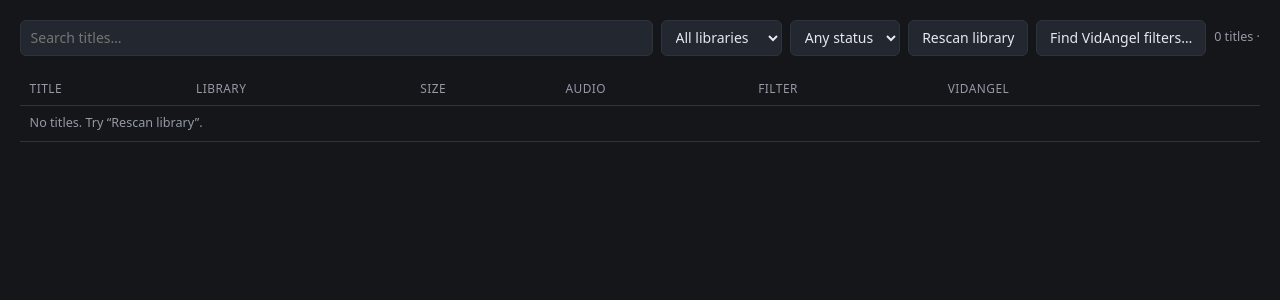
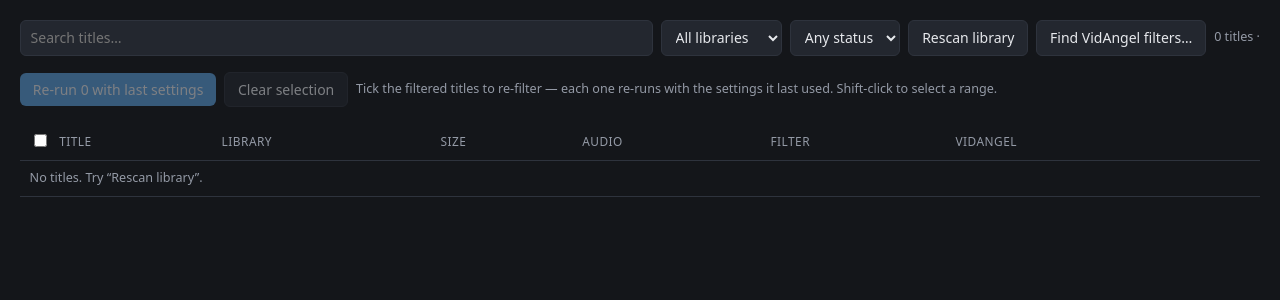
Before and after one commit to madmandrew/Movie-Filter-Converter, a FastAPI app: page / in a window 1280 px wide. Shown: the part 61-361 px from the top of the page. Run offline with FastAPI, Linux system fonts and the light colour scheme; data that the repository does not hold is empty.

Commit message:
Add bulk re-run: tick several titles, re-filter each with its last settings
Re-filtering a season meant opening each title's history, finding the last
run and clicking re-run, once per episode. After the codec/metadata fix that
is 82 titles of clicking, so it needed to be one gesture.

Adds a select column to the library table and `POST /api/runs/rerun-bulk`.
Each selected title is queued with the settings *that title* last used, not
one shared set copied from the first — a season is often not homogeneous, and
relicensing every episode to episode one's options would be a silent change.

Skipping beats failing for a batch: a title whose file has moved, or which has
never run, is reported by name and reason while the rest still queue. Silently
queueing 8 of 10 is how a season comes back still half broken.

Selection deliberately lives in the DOM rather than a module-level Set. The
list re-renders on every search and filter change, and a remembered selection
would queue titles the user can no longer see — verified that changing the
search clears it.

Verified in the browser against a stub library: shift-click selects a season
in two clicks, the header box selects the current filtered view only,
unfiltered titles offer no checkbox, and a mixed batch queues the good title
while naming both skips. Path containment is enforced server-side.

```diff
--- a/app/main.py
+++ b/app/main.py
@@ -1351,6 +1351,60 @@ def api_rerun(run_id: int):
     return {"run_id": new_id, "reused_from": run_id}
 
 
+class BulkRerunIn(BaseModel):
+    paths: list[str]
+
+
+@app.post("/api/runs/rerun-bulk")
+def api_rerun_bulk(body: BulkRerunIn):
+    """Re-queue several titles at once, each with its own last-used settings.
+
+    Re-filtering a whole season is otherwise a per-title chore: open the history, find
+    the last run, click re-run, repeat. This takes a list of titles and queues each one
+    with the settings *that title* last ran with — not one shared set of options, which
+    would quietly relicense a whole season to whatever the first episode happened to use.
+
+    Every path is reported individually and one bad path never sinks the batch. Skipping
+    beats failing here: a season where one episode's file was moved should still re-run
+    the other nine, and the caller gets told which one it left out and why.
+    """
+    conn = db.connect()
+    queued, skipped = [], []
+
+    # De-duplicated, but in the order given: the queue is FIFO, so the order the user
+    # selected episodes in is the order they get filtered.
+    seen: set[str] = set()
+    paths = [p for p in body.paths if not (p in seen or seen.add(p))]
+
+    for path in paths:
+        def skip(reason: str) -> None:
+            skipped.append({"path": path, "name": os.path.basename(path),
+                            "reason": reason})
+
+        if not library.within_roots(path):
+            skip("outside the configured library roots")
+            continue
+
+        row = conn.execute(
+            "SELECT id, options_json FROM runs WHERE path=? AND options_json IS NOT NULL "
+            "ORDER BY id DESC LIMIT 1", (path,)).fetchone()
+        if not row:
+            skip("no previous run to copy settings from")
+            continue
+        if not os.path.exists(path):
+            skip("file is gone — restore it from the archive first")
+            continue
+
+        opts = _without_legacy_output(path, json.loads(row["options_json"] or "{}"))
+        if not opts.get("output_path"):
+            opts["output_path"] = path
+        queued.append({"path": path, "name": os.path.basename(path),
+                       "run_id": jobs.enqueue(path, opts), "reused_from": row["id"]})
+
+    return {"queued": queued, "skipped": skipped,
+            "queue_length": len(jobs.queued_order())}
+
+
 @app.post("/api/runs/{run_id}/cancel")
 def api_cancel(run_id: int):
     """Cancel a run, whether it is queued or already running.
--- a/app/static/app.css
+++ b/app/static/app.css
@@ -94,6 +94,10 @@ th { color: var(--muted); font-weight: 500; font-size: .85em; text-transform: up
 tbody tr:hover { background: var(--panel); }
 td.name { max-width: 44ch; overflow: hidden; text-overflow: ellipsis; white-space: nowrap; }
 td.num { font-variant-numeric: tabular-nums; }
+/* Bulk-select column. Fixed and narrow so ticking down a season is a straight line
+   rather than a column that drifts with the longest title. */
+.pickcol { width: 1.5rem; padding-right: 0; }
+.pickcol input { cursor: pointer; }
 
 .pill {
   display: inline-block;
--- a/app/static/app.js
+++ b/app/static/app.js
@@ -196,7 +196,13 @@ async function loadLibrary() {
     const audio = t.audio_codec
       ? `${esc(t.audio_codec)}${t.channels ? ` ${t.channels}ch` : ''}`
       : '<span class="muted">—</span>';
+    // Only a title that has run before has settings to reuse. An unfiltered one has
+    // nothing to copy, so it gets no checkbox rather than a box that fails on click.
+    const rerunnable = t.status === 'filtered' || t.status === 'failed';
     return `<tr>
+      <td class="pickcol">${rerunnable
+        ? `<input type="checkbox" class="bulkbox" data-path="${esc(t.path)}">`
+        : ''}</td>
       <td class="name" title="${esc(t.path)}">${esc(t.name)}</td>
       <td class="muted">${esc(t.library)}</td>
       <td class="num">${t.size_gb} GB</td>
@@ -208,7 +214,7 @@ async function loadLibrary() {
       <td>${vidangelCell(t)}</td>
       <td><button data-path="${esc(t.path)}" class="filterbtn secondary">Filter…</button></td>
     </tr>`;
-  }).join('') || '<tr><td colspan="7" class="muted">No titles. Try “Rescan library”.</td></tr>';
+  }).join('') || '<tr><td colspan="8" class="muted">No titles. Try “Rescan library”.</td></tr>';
 
   $$('.filterbtn').forEach((b) =>
     b.addEventListener('click', () => openFilter(b.dataset.path)));
@@ -236,7 +242,105 @@ async function loadLibrary() {
     b.addEventListener('click', () => openPicker(b.dataset.path)));
   $$('.histbtn').forEach((b) =>
     b.addEventListener('click', () => openHistory(b.dataset.path)));
-}
+
+  wireBulkSelect();
+}
+
+/* ------------------------------------------------------- bulk re-run
+ *  Re-filtering a season is otherwise one trip through the history dialog per episode.
+ *  Selection lives here rather than in a module-level Set: the list is re-rendered on
+ *  every search and filter change, and a remembered selection would then queue titles
+ *  the user can no longer see. What is ticked on screen is what runs. */
+
+/** Checkboxes currently on screen, in display order. */
+const bulkBoxes = () => $$('.bulkbox');
+const bulkChecked = () => bulkBoxes().filter((b) => b.checked);
+
+/** The last box clicked without shift, i.e. the anchor a shift-click ranges from. */
+let bulkAnchor = null;
+
+function updateBulkBar() {
+  const n = bulkChecked().length;
+  $('#bulkcount').textContent = n;
+  $('#bulkrerun').disabled = !n;
+  $('#bulkclear').disabled = !n;
+  const boxes = bulkBoxes();
+  const all = $('#bulkall');
+  all.checked = boxes.length > 0 && n === boxes.length;
+  // Part-way through a season reads as neither on nor off.
+  all.indeterminate = n > 0 && n < boxes.length;
+}
+
+function wireBulkSelect() {
+  bulkBoxes().forEach((b) => b.addEventListener('click', (e) => {
+    // Shift-click fills in from the anchor, which is what makes "all of season 2" one
+    // gesture instead of ten. The clicked box's own state wins for the whole range.
+    if (e.shiftKey && bulkAnchor) {
+      const boxes = bulkBoxes();
+      const from = boxes.indexOf(bulkAnchor);
+      const to = boxes.indexOf(b);
+      if (from > -1 && to > -1) {
+        const [lo, hi] = from < to ? [from, to] : [to, from];
+        for (let i = lo; i <= hi; i++) boxes[i].checked = b.checked;
+      }
+    } else {
+      bulkAnchor = b;
+    }
+    updateBulkBar();
+  }));
+  updateBulkBar();
+}
+
+$('#bulkall').addEventListener('change', (e) => {
+  bulkBoxes().forEach((b) => { b.checked = e.target.checked; });
+  bulkAnchor = null;
+  updateBulkBar();
+});
+
+$('#bulkclear').addEventListener('click', () => {
+  bulkBoxes().forEach((b) => { b.checked = false; });
+  bulkAnchor = null;
+  updateBulkBar();
+});
+
+$('#bulkrerun').addEventListener('click', async () => {
+  const paths = bulkChecked().map((b) => b.dataset.path);
+  if (!paths.length) return;
+  // Re-filtering overwrites the library copy from the archive, so it is worth one
+  // confirmation — a mis-click here is a lot of GPU time and a lot of rewritten files.
+  const n = paths.length;
+  if (!await confirmDialog(
+    `Re-run ${n} title${n > 1 ? 's' : ''}?`,
+    `Each one re-runs with the settings it last used, filtering from its archived `
+    + `original and replacing the copy in the library.`,
+    { okText: `Queue ${n} run${n > 1 ? 's' : ''}` })) {
+    return;
+  }
+  const btn = $('#bulkrerun');
+  btn.disabled = true;
+  try {
+    const r = await postJSON('/api/runs/rerun-bulk', { paths });
+    const q = r.queued.length;
+    if (q) toast(`Queued ${q} run${q > 1 ? 's' : ''}.`, 'ok');
+    // Skips are the interesting half — silently queueing 8 of 10 is how a season comes
+    // back still half broken, so name what was left out and why.
+    if (r.skipped.length) {
+      toast(`${r.skipped.length} skipped — `
+        + r.skipped.map((s) => `${s.name}: ${s.reason}`).join('; '),
+        q ? 'warn' : 'error');
+    }
+    if (q) {
+      bulkBoxes().forEach((b) => { b.checked = false; });
+      bulkAnchor = null;
+      // Jump to the live view: the whole point is watching the batch work through.
+      $('.tab[data-view="live"]')?.click();
+    }
+  } catch (e) {
+    toast(e.message, 'error');
+  } finally {
+    updateBulkBar();
+  }
+});
 
 /** VidAngel column: a cached tag-set, a known-negative answer, or a lookup control.
  *  Anything unresolved is clickable — an automatic answer that fell short is a starting
--- a/app/templates/index.html
+++ b/app/templates/index.html
@@ -37,8 +37,17 @@
       <span id="libstats" class="muted"></span>
     </div>
     <div id="afprogress" class="hidden"></div>
+    <div class="toolbar" id="bulkbar">
+      <button id="bulkrerun" disabled>Re-run <span id="bulkcount">0</span>
+        with last settings</button>
+      <button id="bulkclear" class="secondary" disabled>Clear selection</button>
+      <span class="muted">Tick the filtered titles to re-filter — each one re-runs with
+        the settings it last used. Shift-click to select a range.</span>
+    </div>
     <table id="titles">
       <thead><tr>
+        <th class="pickcol"><input type="checkbox" id="bulkall"
+          title="Select every filtered title listed"></th>
         <th>Title</th><th>Library</th><th>Size</th><th>Audio</th>
         <th>Filter</th><th>VidAngel</th><th></th>
       </tr></thead>
```
